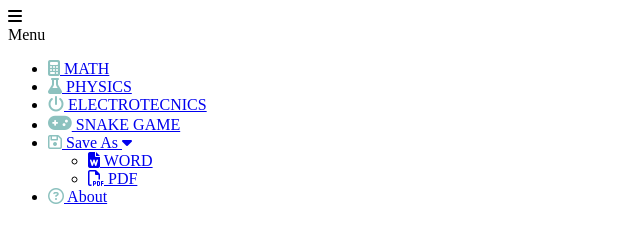
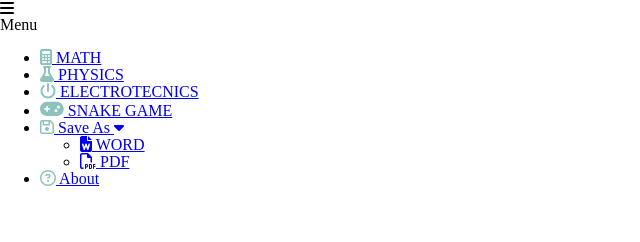
Before and after one commit to genciberisha1/INT20_21_Gr25, a plain HTML site: page html/butonatnavbar.html in a window 1280 px wide. Shown: the whole page, without its empty margins (0-640 px from the left). Drawn offline with nearby package versions, Linux system fonts and the light colour scheme; files that its build step writes are made by us from their sources; files whose address does not match are found by name.

Commit message:
redesigned the navigation bar

```diff
--- a/html/butonatnavbar.html
+++ b/html/butonatnavbar.html
@@ -3,7 +3,7 @@
   <head>
     <meta charset="utf-8">
 
-    <link rel="stylesheet" href="nav.css">
+    <link rel="stylesheet" href="b_nav.css">
 
       <script src="https://code.jquery.com/jquery-3.4.1.js"></script>
 
```
